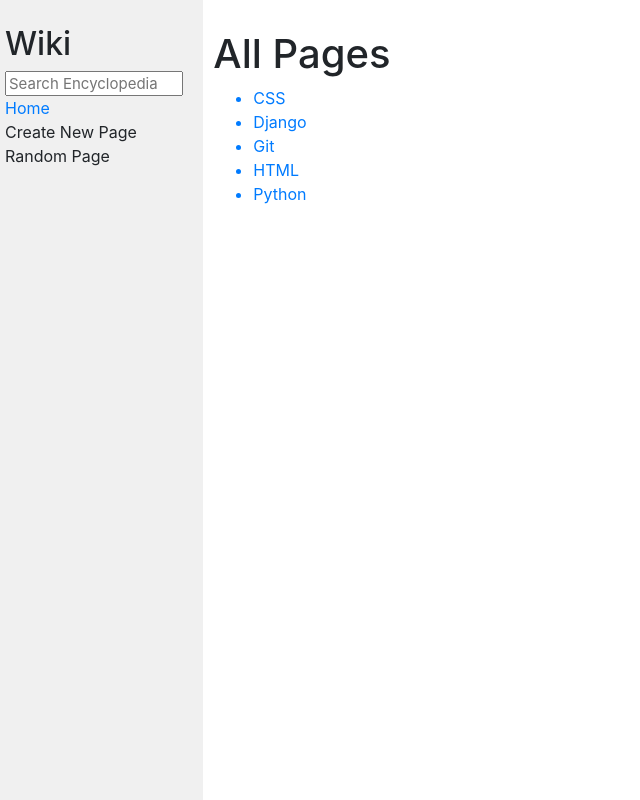
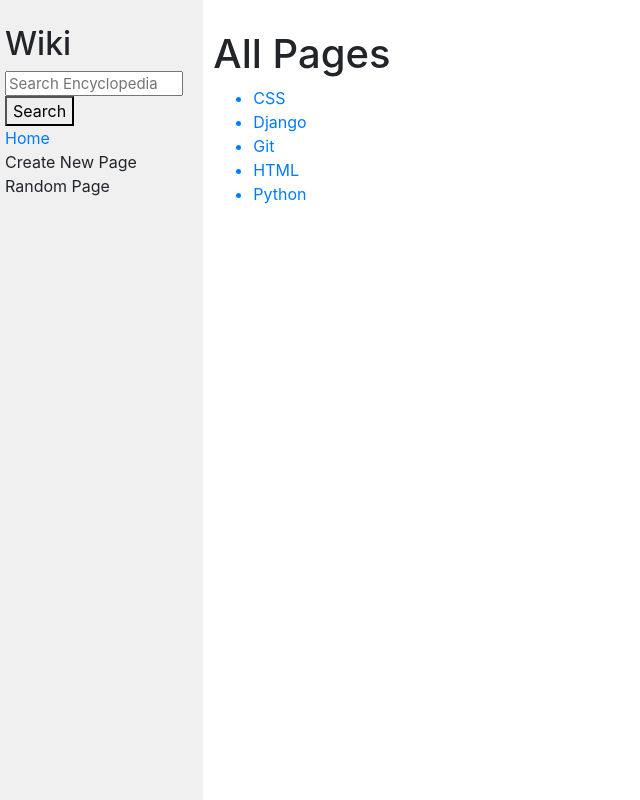
Before and after one commit to goyalpramod/cs50_projects, a Django app: page / in a window 1280 px wide. Shown: the whole page, without its empty margins (0-640 px from the left). Run offline with Django 3.2, Linux system fonts and the light colour scheme; some libraries are stand-ins or nearby versions.

Commit message:
Update search form in layout.html

```diff
--- a/project_1/wiki/encyclopedia/templates/encyclopedia/layout.html
+++ b/project_1/wiki/encyclopedia/templates/encyclopedia/layout.html
@@ -12,8 +12,9 @@
         <div class="row">
             <div class="sidebar col-lg-2 col-md-3">
                 <h2>Wiki</h2>
-                <form>
+                <form action="{% url 'search' %}" method="get">
                     <input class="search" type="text" name="q" placeholder="Search Encyclopedia">
+                    <button type="submit">Search</button>
                 </form>
                 <div>
                     <a href="{% url 'index' %}">Home</a>
```
